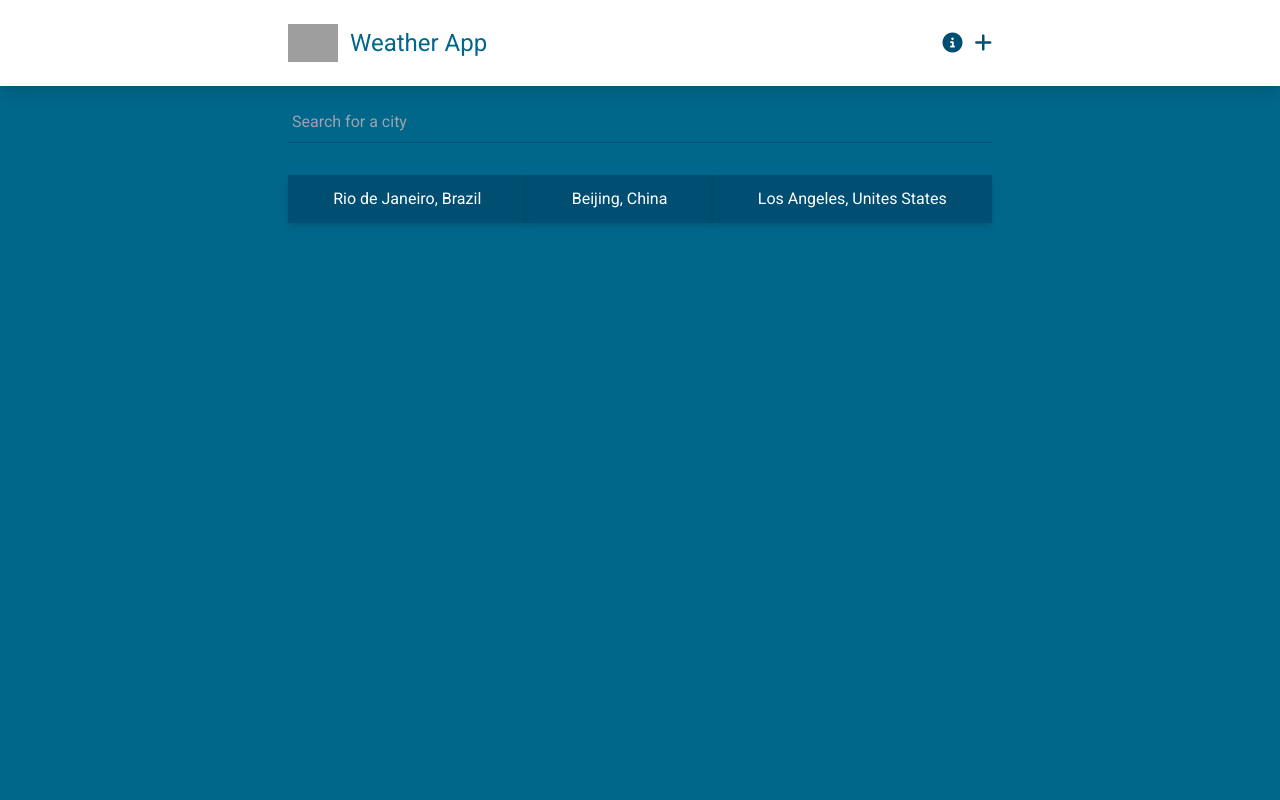
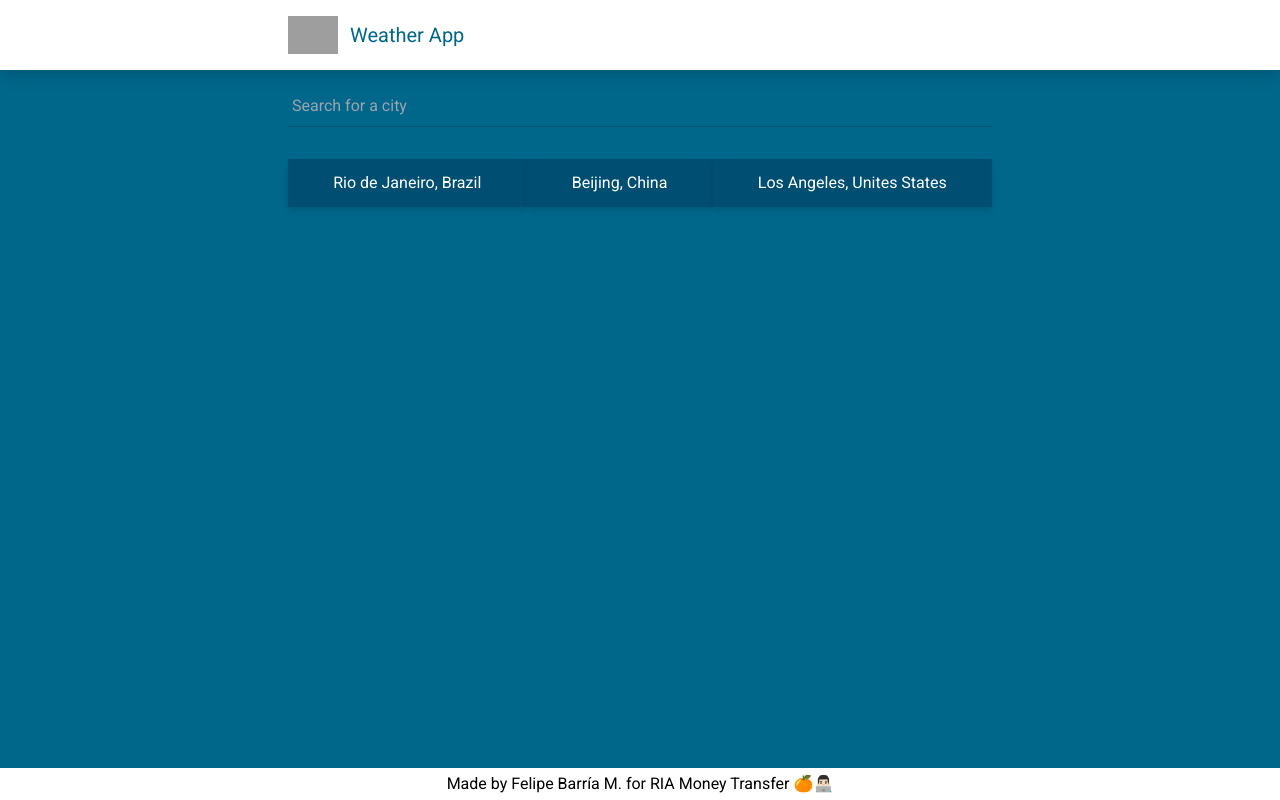
Before and after one commit to felipe-barria95/ria-weather-app, a Vue app: page / in a window 1280 px wide. Built offline with nearby package versions, Linux system fonts and the light colour scheme; grey boxes are pictures that could not be loaded.

Commit message:
feat(): add footer bar and resize navigation bar

```diff
--- a/package.json
+++ b/package.json
@@ -8,7 +8,7 @@
     "build": "vite build",
     "preview": "vite preview",
     "lint": "eslint --fix src/**/*.{js,vue}",
-    "format": "prettier --write src/**/*.{js,vue,json,css,scss}"
+    "format": "prettier --write src/**/*.{js,vue,json,css}"
   },
   "dependencies": {
     "axios": "^1.7.9",
--- a/src/App.vue
+++ b/src/App.vue
@@ -7,6 +7,7 @@
         <component :is="Component" />
       </Transition>
     </RouterView>
+    <FooterBar />
   </div>
  </template>
 
@@ -14,6 +15,7 @@
   import { RouterView } from 'vue-router';
   import NavigationBar from './components/NavigationBar.vue'
   import SearchView from './views/SearchView.vue';
+  import FooterBar from './components/FooterBar.vue';
 </script>
 
 <style>
--- a/src/components/BaseModal.vue
+++ /dev/null
@@ -1,59 +0,0 @@
-<template>
-    <Transition name="modal-outer">
-        <div
-            v-show="modalActive"
-            class="absolute w-full bg-black bg-opacity-30 h-screen top-0 left-0 flex justify-center px-8"
-        >
-            <Transition name="modal-inner">
-                <div
-                    v-if="modalActive"
-                    class="p-4 bg-white self-start mt-32 max-w-screen-md"
-                >
-                    <slot />
-                    <button
-                        class="text-white mt-8 bg-weather-primary py-2 px-6"
-                        @click="$emit('close-modal')"
-                    >
-                        Close
-                    </button>
-                </div>
-            </Transition>
-        </div>
-    </Transition>
-</template>
-
-<script setup>
-defineEmits(['close-modal'])
-defineProps({
-    modalActive: {
-        type: Boolean,
-        default: false,
-    },
-})
-</script>
-
-<style scoped>
-.modal-outer-enter-active,
-.modal-outer-leave-active {
-    transition: opacity 0.3s cubic-bezier (0.52, 0.02, 0.19, 1.02);
-}
-
-.modal-outer-enter-from,
-.modal-outer-leave-to {
-    opacity: 0;
-}
-.modal-inner-enter-active {
-    transition: all 0.3s cubic-bezier(0.52, 0.02, 0.19, 1.02) 0.15s;
-}
-.modal-inner-leave-active {
-    transition: all 0.3s cubic-bezier (0.52, 0.02, 0.19, 1.02);
-}
-
-.modal-inner-enter-from {
-    opacity: 0;
-    transform: scale(0.8);
-}
-.modal-inner-leave-to {
-    transform: scale(0.8);
-}
-</style>
--- /dev/null
+++ b/src/components/FooterBar.vue
@@ -0,0 +1,7 @@
+<template>
+    <footer class="sticky bottom-0 bg-white shadow-lg text-center py-1">
+        <p>Made by Felipe Barría M. for RIA Money Transfer 🍊👨🏻‍💻</p>
+    </footer>
+</template>
+
+<script setup></script>
--- a/src/components/NavigationBar.vue
+++ b/src/components/NavigationBar.vue
@@ -1,7 +1,7 @@
 <template>
     <header class="sticky top-0 bg-white shadow-lg">
         <nav
-            class="container flex flex-col sm:flex-row items-center gap-4 text-weather-primary py-6"
+            class="container flex flex-col sm:flex-row items-center gap-4 text-weather-primary py-4"
         >
             <RouterLink :to="{ name: 'home' }">
                 <div class="flex items-center gap-3">
@@ -9,32 +9,13 @@
                         class="w-[50px] h-auto"
                         src="https://getvectorlogo.com/wp-content/uploads/2022/07/ria-money-transfer-vector-logo-2022.png"
                     />
-                    <p class="text-2xl">Weather App</p>
+                    <p class="text-xl">Weather App</p>
                 </div>
             </RouterLink>
-            <div class="flex gap-3 flex-1 justify-end">
-                <i
-                    class="fa-solid fa-circle-info text-xl Chover: text-weather-secondary duration-150 cursor-pointer"
-                    @click="toggleModal"
-                ></i>
-                <i
-                    class="fa-solid fa-plus text-xl Chover: text-weather-secondary duration-150 cursor-pointer"
-                ></i>
-            </div>
-            <BaseModal :modalActive="modalActive" @close-modal="toggleModal">
-                <h1 class="text-black">Hello from Modal</h1>
-            </BaseModal>
         </nav>
     </header>
 </template>
 
 <script setup>
-import { ref } from 'vue'
 import { RouterLink } from 'vue-router'
-import BaseModal from './BaseModal.vue'
-
-const modalActive = ref(null)
-const toggleModal = () => {
-    modalActive.value = !modalActive.value
-}
 </script>
```
